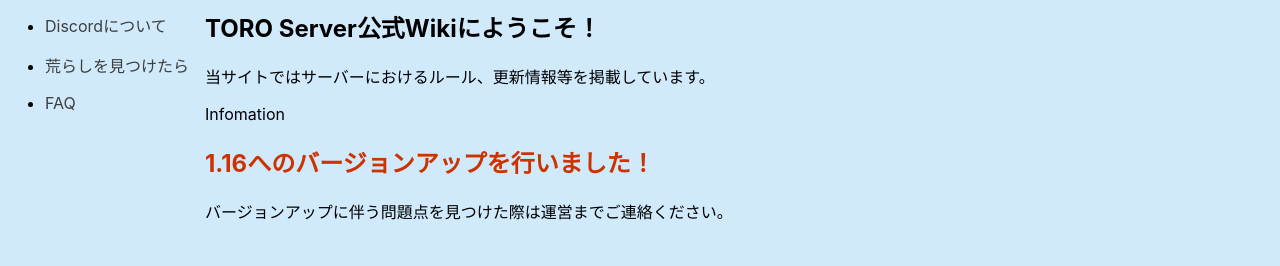
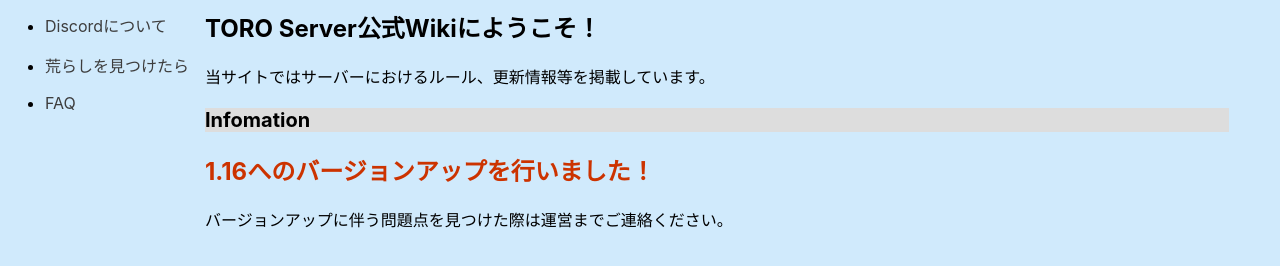
Before and after one commit to punipuni-3730/new, a plain HTML site: page index.html in a window 1280 px wide. Shown: the part 354-620 px from the top of the page. Drawn offline with Linux system fonts and the light colour scheme.

Commit message:
Update index.html

```diff
--- a/index.html
+++ b/index.html
@@ -43,7 +43,7 @@
                 <h2 style="text-align:center;color:#cc3300">TORO鯖に永久な栄光の招福あれ！</h2>
                 <h2>TORO Server公式Wikiにようこそ！</h2>
                 <div>当サイトではサーバーにおけるルール、更新情報等を掲載しています。</div>
-                <div class="midashi">
+                <div class="newtitle">
                     <p>Infomation</p>
                 </div>
                 <h2 style="text-align:left;color:#cc3300;font-weight: bold;">1.16へのバージョンアップを行いました！</h2>
```
